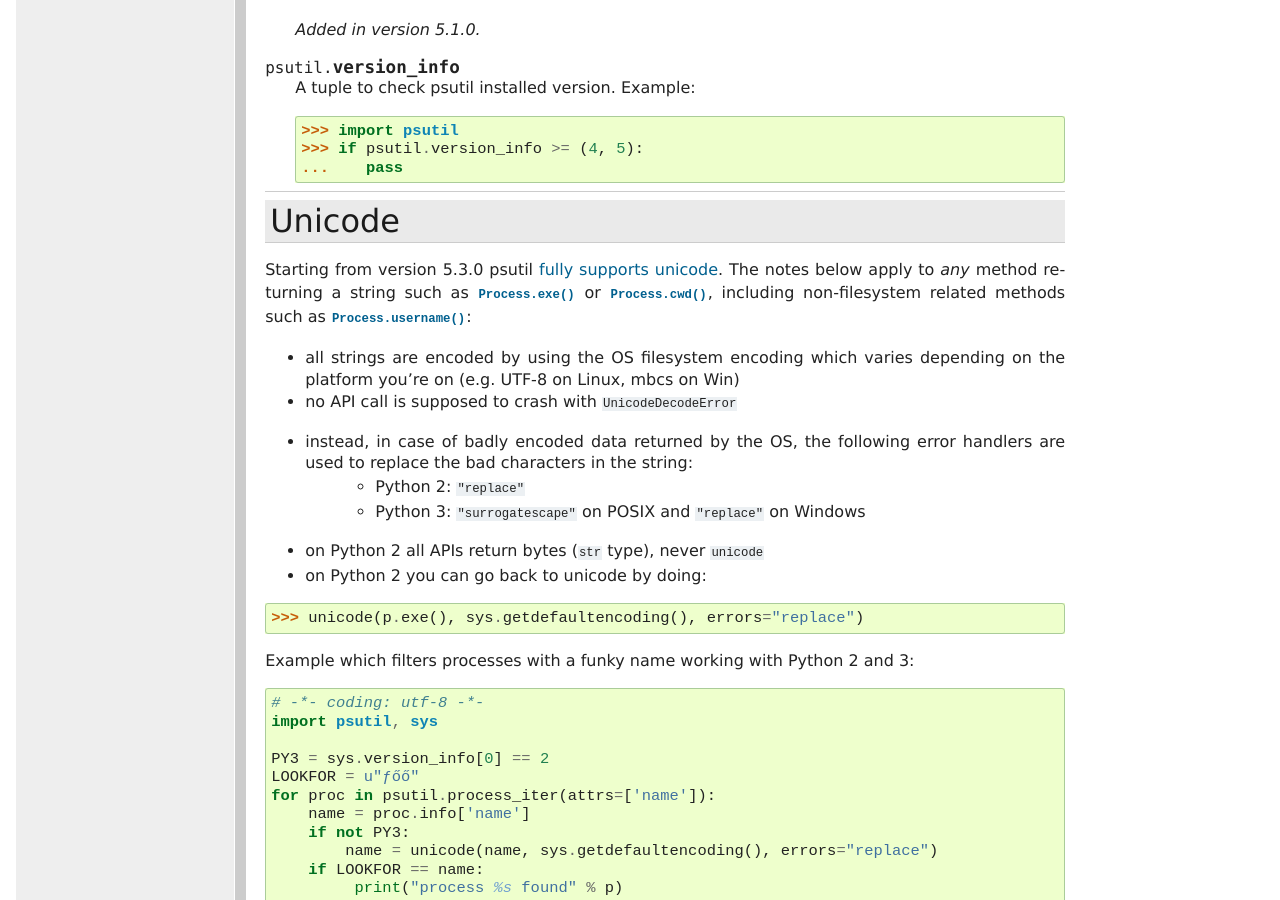
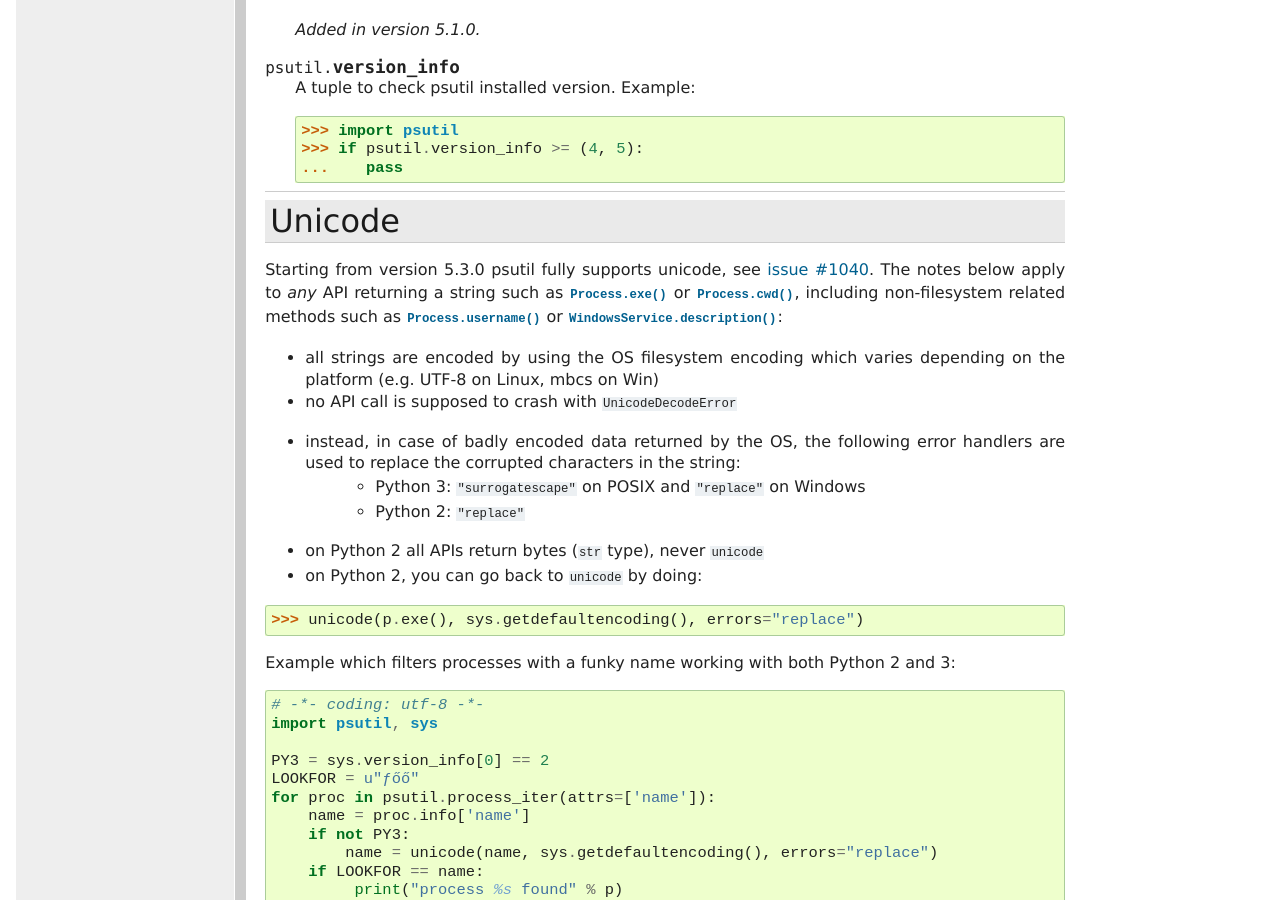
Before and after one commit to giampaolo/psutil, a Sphinx documentation site: the page built from docs/index.rst, in a window 1280 px wide and 900 px high, scrolled down 35655 px. Built offline with Sphinx 7.4.7, drawn with Linux system fonts in a browser that asks for light colours; formulas are drawn with MathJax 3.

Commit message:
update doc

```diff
--- a/docs/index.rst
+++ b/docs/index.rst
@@ -2244,26 +2244,27 @@
 Unicode
 =======
 
-Starting from version 5.3.0 psutil
-`fully supports unicode <https://github.com/giampaolo/psutil/issues/1040>`__.
-The notes below apply to *any* method returning a string such as
+Starting from version 5.3.0 psutil fully supports unicode, see
+`issue #1040 <https://github.com/giampaolo/psutil/issues/1040>`__.
+The notes below apply to *any* API returning a string such as
 :meth:`Process.exe` or :meth:`Process.cwd`, including non-filesystem related
-methods such as :meth:`Process.username`:
+methods such as :meth:`Process.username` or :meth:`WindowsService.description`:
 
 * all strings are encoded by using the OS filesystem encoding which varies
-  depending on the platform you're on (e.g. UTF-8 on Linux, mbcs on Win)
+  depending on the platform (e.g. UTF-8 on Linux, mbcs on Win)
 * no API call is supposed to crash with ``UnicodeDecodeError``
-* instead, in case of badly encoded data returned by the OS, the following error handlers are used to replace the bad characters in the string:
+* instead, in case of badly encoded data returned by the OS, the following error handlers are used to replace the corrupted characters in the string:
+    * Python 3: ``"surrogatescape"`` on POSIX and ``"replace"`` on Windows
     * Python 2: ``"replace"``
-    * Python 3: ``"surrogatescape"`` on POSIX and ``"replace"`` on Windows
 * on Python 2 all APIs return bytes (``str`` type), never ``unicode``
-* on Python 2 you can go back to unicode by doing:
+* on Python 2, you can go back to ``unicode`` by doing:
 
 .. code-block:: python
 
     >>> unicode(p.exe(), sys.getdefaultencoding(), errors="replace")
 
-Example which filters processes with a funky name working with Python 2 and 3::
+Example which filters processes with a funky name working with both Python 2
+and 3::
 
     # -*- coding: utf-8 -*-
     import psutil, sys
```
